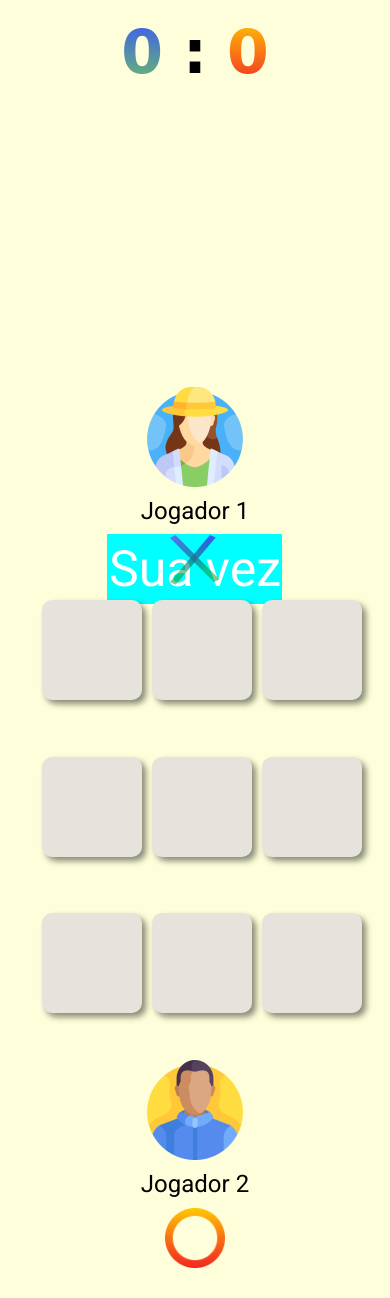
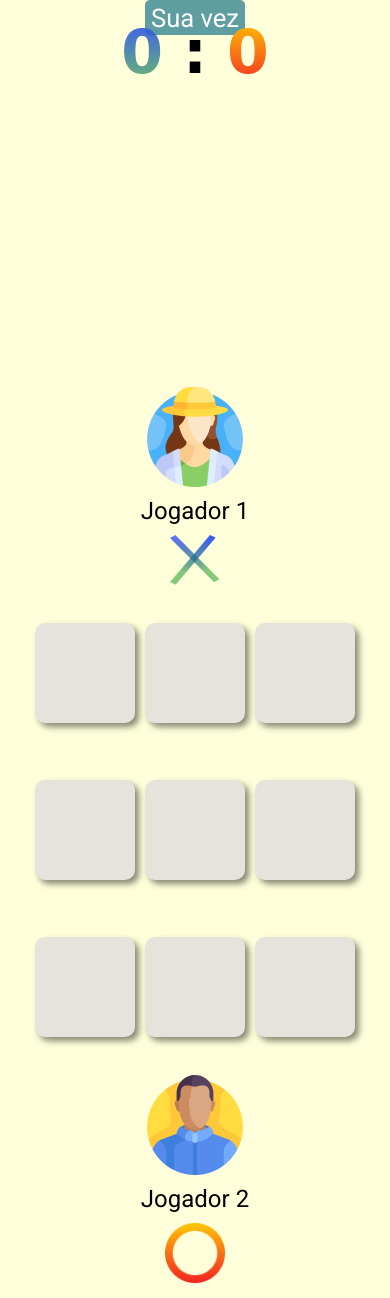
Before and after one commit to IsaMenegOchi/Projeto_jogoDaVelha_PWFE, a plain HTML site: page jogadores/jogadorXjogador.html in a window 390 px wide. Before the commit the page ends 1268 px from the top, so only its background shows below. Drawn offline with Linux system fonts and the light colour scheme; a web font is replaced by a local one.

Commit message:
responsividade jogadorxjogador, tentando arrumar text 'sua vez']

```diff
--- a/jogadores/styleJogadores.css
+++ b/jogadores/styleJogadores.css
@@ -148,7 +148,7 @@ header{
 }
 
 .vezJogar{
-    background-color: aqua;
+    background-color: cadetblue;
     width: 200px;
     height: 70px;
     display: none;
@@ -157,7 +157,7 @@ header{
     position: absolute;
     bottom: 240px;
     z-index: -2;
-
+    border-radius: 5px;
 }
 
 #x{
@@ -254,26 +254,23 @@ header{
         /* margin-bottom: 60px; */
     }
 
-    .tabuleiro {
+    .container .tabuleiro {
         width: 10%;
         height: 20%;
         grid-gap: 10px;
-        margin-right: 150px;
+        display: grid;
+        align-items: center;
+        justify-content: center;
     }
     .celula {
         width: 100px;
         height: 100px;
     }
 
-
-
     img {
         max-height: 100px;
         max-width: 100px;
     }
-
-
-
 
     .jogador {
         gap: 10px;
@@ -293,27 +290,34 @@ header{
         margin-top: 260px;
         margin-bottom: 15px;
     }
-
     #jogador-1 .imgSimbX {
         max-width: 50px;
         max-height: 50px;
     }
 
+    #jogador-2 {
+        margin-top: 15px;
+    }
     #jogador-2 .imgSimbO {
         max-width: 60px;
         max-height: 60px;
+        margin-bottom: 15px;
     }
 
 
 
 
     .vezJogar{
-        background-color: aqua;
-        width: 175px;
-        height: 70px;
+        background-color: cadetblue;
+        width: 100px;
+        height: 35px;
         display: none;
         align-items: center;
         justify-content: center;
+        top: 0;
+    }
 
+    .vezJogar p {
+        font-size: 1.6rem;
     }
 }
```
